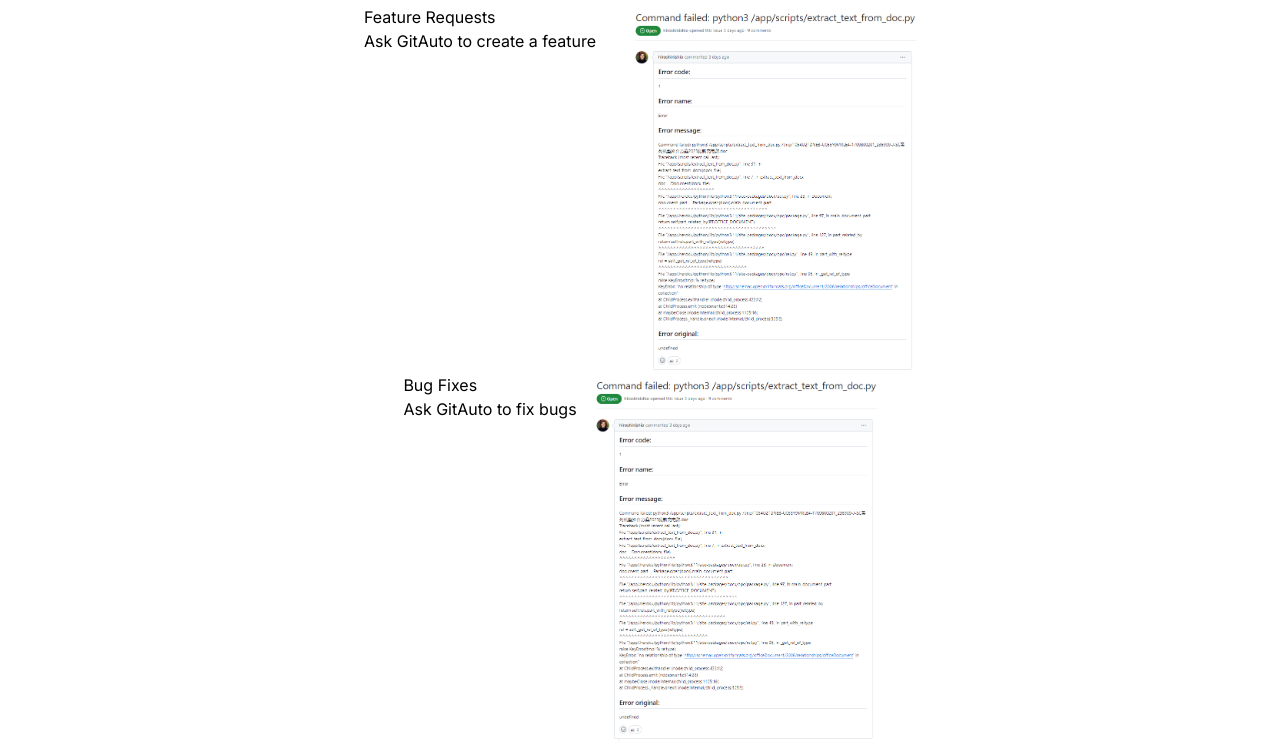
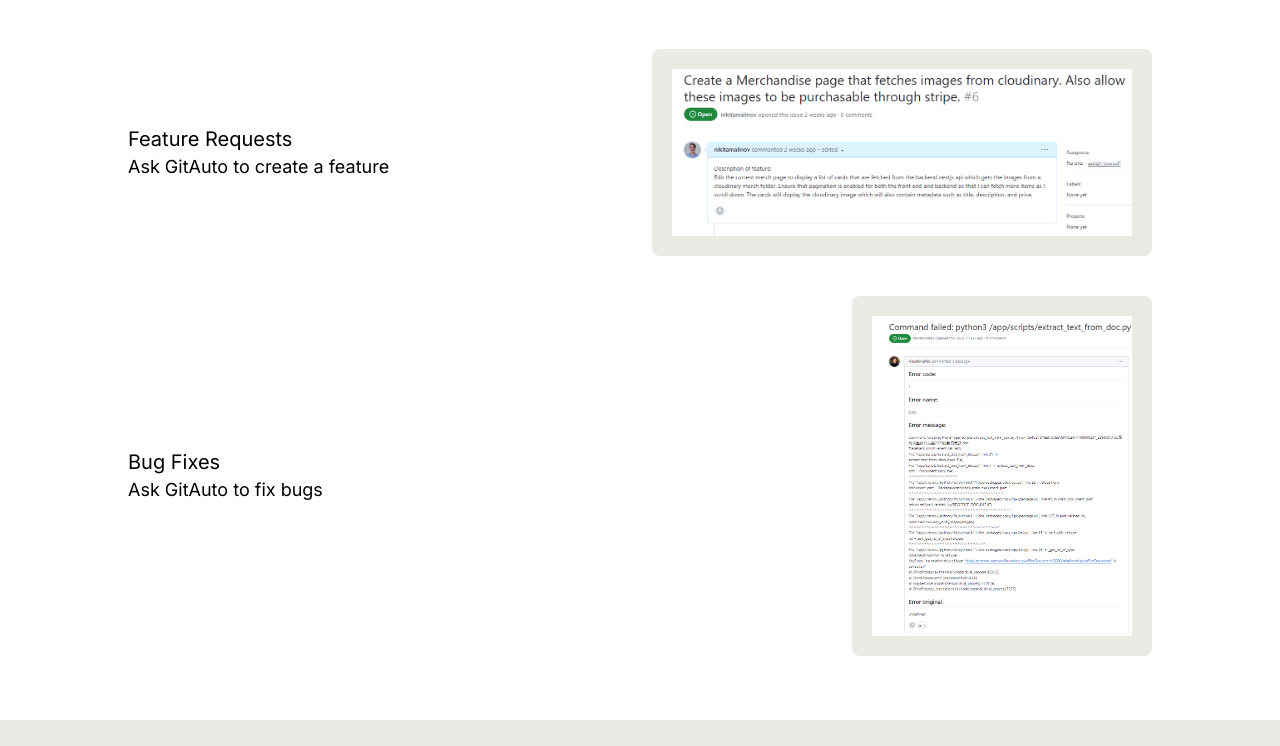
Before and after one commit to gitautoai/website, a Next.js app: page / in a window 1280 px wide. Shown: the part 1060-1806 px from the top of the page. Built offline with nearby package versions, Linux system fonts and the light colour scheme; no server answers.

Commit message:
cleaned up pricing component and features

```diff
--- a/components/HomePage/Features.tsx
+++ b/components/HomePage/Features.tsx
@@ -6,31 +6,35 @@ export default function Features() {
         <h2 className="text-center text-3xl">
           Reduce cost by 99% by never hiring an engineer
         </h2>
-        <div className="flex gap-5 mt-5">
+        <div className=" w-[95vw]  sm:w-[80vw] 2xl:w-[800px] mt-16">
+          <div className="flex flex-col gap-5 lg:gap-0 lg:flex-row justify-between items-center  ">
             <div className="flex flex-col">
-            <span>Feature Requests</span>
-            <span>Ask GitAuto to create a feature</span>
+              <span className="text-xl">Feature Requests</span>
+              <span className="text-lg">Ask GitAuto to create a feature</span>
             </div>
             <Image
-            src="/homepage/error.png"
+              src="/homepage/feature.png"
+              width={500}
+              height={500}
+              alt="Feature Request"
+              className="p-5 bg-light rounded-lg"
+            />
+          </div>
+          <div className="flex flex-col gap-5 lg:gap-0 lg:flex-row justify-between items-center mt-10">
+            <div className="flex flex-col ">
+              <span className="text-xl">Bug Fixes</span>
+              <span className="text-lg">Ask GitAuto to fix bugs</span>
+            </div>
+            <Image
+              src="/homepage/bugfix.png"
               width={300}
               height={300}
               alt="Feature Request"
+              className="p-5 bg-light rounded-lg"
             />
           </div>
-        <div className="flex">
-          <div className="flex flex-col">
-            <span>Bug Fixes</span>
-            <span>Ask GitAuto to fix bugs</span>
-          </div>
-          <Image
-            src="/homepage/error.png"
-            width={300}
-            height={300}
-            alt="Feature Request"
-          />
-        </div>
-        <div className="flex">
+          {/* Not yet a feature */}
+          {/* <div className="flex">
           <div className="flex flex-col">
             <span>Code Debt</span>
             <span>Ask GitAuto to refactor and fix code</span>
@@ -41,6 +45,7 @@ export default function Features() {
             height={300}
             alt="Feature Request"
           />
+        </div> */}
         </div>
       </div>
     </div>
--- a/components/HomePage/Pricing.tsx
+++ b/components/HomePage/Pricing.tsx
@@ -19,7 +19,7 @@ export default function Pricing() {
         <h2 className="text-center text-3xl" id="pricing">
           <a id="pricing">Pricing</a>
         </h2>
-        <div className="flex flex-col lg:flex-row items-center mt-10 bg-light rounded-xl">
+        <div className="flex flex-col lg:flex-row  gap-10 px-8 pt-10 mt-10 bg-light rounded-xl">
           <div className="flex flex-col p-5 mb-10">
             <h3 className="text-3xl">$0</h3>
             <span className="mt-2 text-xl">Free</span>
@@ -66,7 +66,7 @@ export default function Pricing() {
 
             <div className="flex flex-col">
               <span>&bull; 30 issues per month</span>
-i            </div>
+            </div>
           </div>
           <div className="flex flex-col p-5 mb-10">
             <h3 className="text-3xl">Custom</h3>
```
Also changed, not shown: app/page.tsx (+0 -8 lines), public/homepage/bugfix.png (renamed from public/homepage/error.png), public/homepage/feature.png (added). Lines whose indentation alone changed are shown as unchanged.
